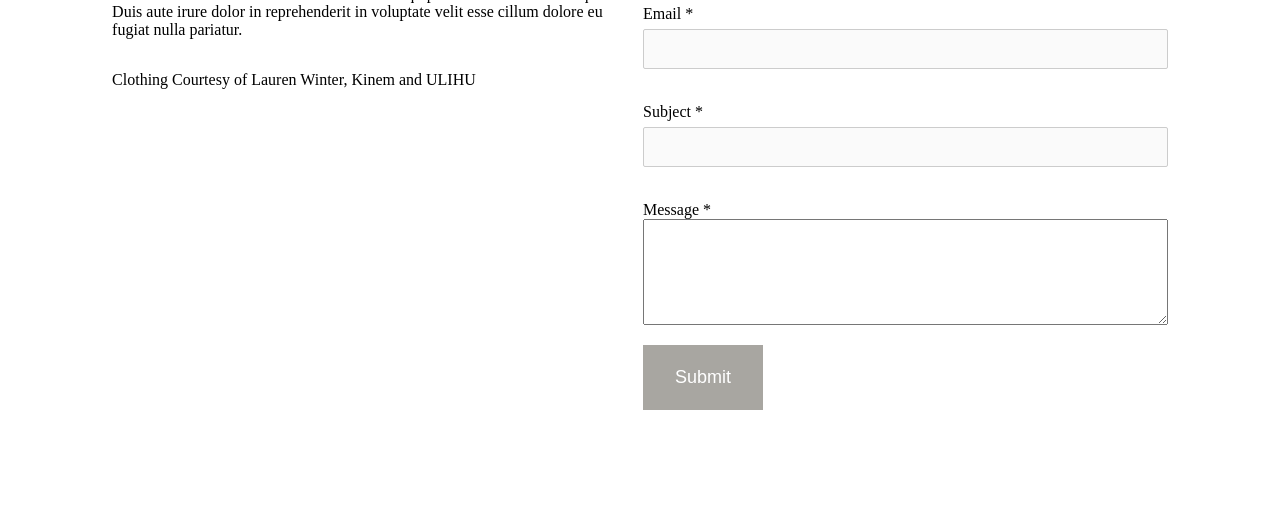
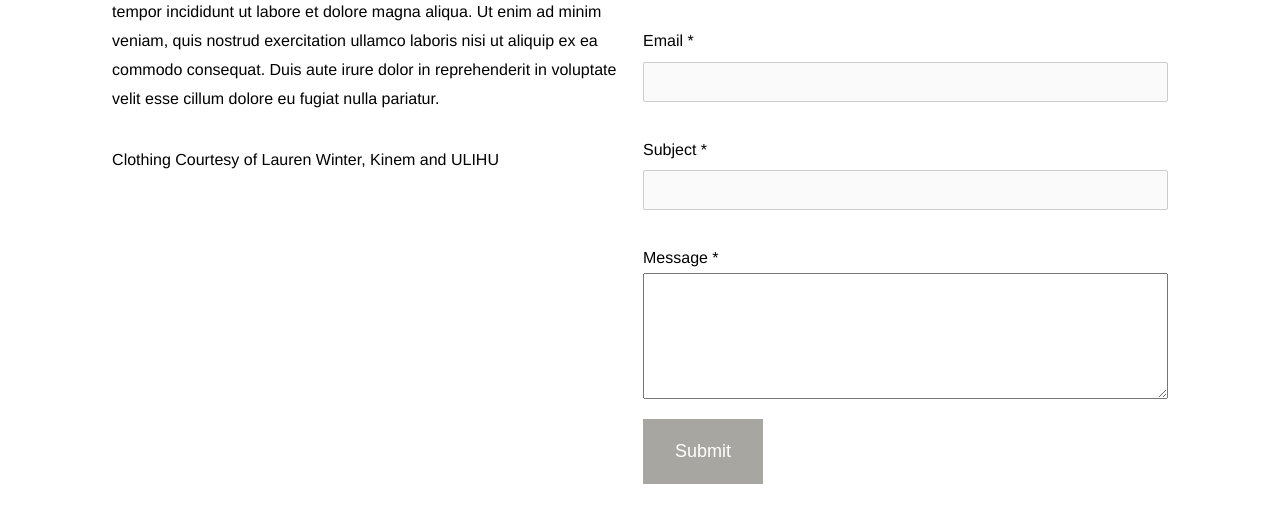
Before and after one commit to devmentori/html-css-001, a plain HTML site: page contact.html in a window 1280 px wide. Shown: the part 251-774 px from the top of the page. Drawn offline with Linux system fonts and the light colour scheme.

Commit message:
feat: added more store to input

```diff
--- a/styles/style.css
+++ b/styles/style.css
@@ -1,8 +1,20 @@
 body  {
-    font-family: 'Poppins';
+
     font-size: 16px;
     font-weight: 300;
     font-style: normal;
+
+
+    font-family: "proxima-nova", "Helvetica Neue",Helvetica,Arial,sans-serif;
+    font-weight: 400;
+    font-weight: 400;
+    font-style: normal;
+    letter-spacing: 0em;
+    text-transform: none;
+    line-height: 1.8em;
+    line-height: 1.8;
+    -webkit-font-smoothing: antialiased;
+
 }
 
 .container {
@@ -49,7 +61,7 @@ textarea {
     width: 100%;
     min-height: 100px;
     resize: vertical;
-    /* margin-top: 30px; */
+    padding: 12px;
 }
 
 .btn-submit {
```
